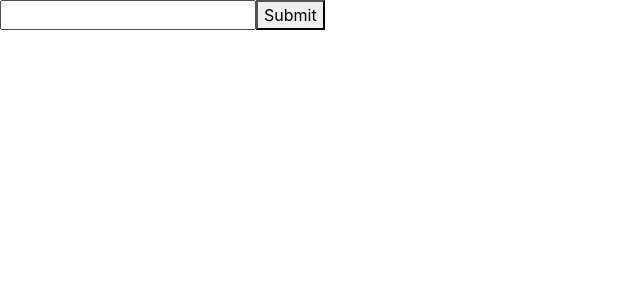
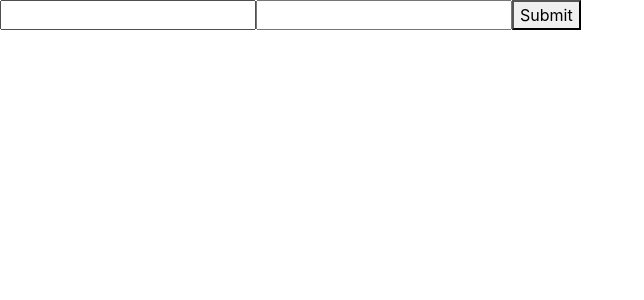
Before and after one commit to snowmandot0520/Parking_site, a React (Create React App) app in the folder client/: page /addspace in a window 1280 px wide. Shown: the top 300 px of the page, without its empty margins (0-644 px from the left). Built offline with nearby package versions, Linux system fonts and the light colour scheme; a web font is replaced by a local one.

Commit message:
database connected

```diff
--- a/client/src/pages/adds/AddSpace.js
+++ b/client/src/pages/adds/AddSpace.js
@@ -21,9 +21,9 @@ class AddSpace extends React.Component {
 
     sendSpace = () => {
         axios
-            .post('/', this.state)
+            .post('/spaces', this.state)
             .then(data => console.log(data))
-            .then(err => console.log(err))
+            .catch(err => console.log(err))
     }
 
     render() {
@@ -35,6 +35,12 @@ class AddSpace extends React.Component {
                     value={this.state.coord}
                     onChange={this.updateSpace}
                 />
+                <input
+                    id='uid'
+                    name='userId'
+                    value={this.state.userId}
+                    onChange={this.updateSpace}
+                />
                 <button onClick={this.sendSpace}>Submit</button>
             </div>
         )
```
